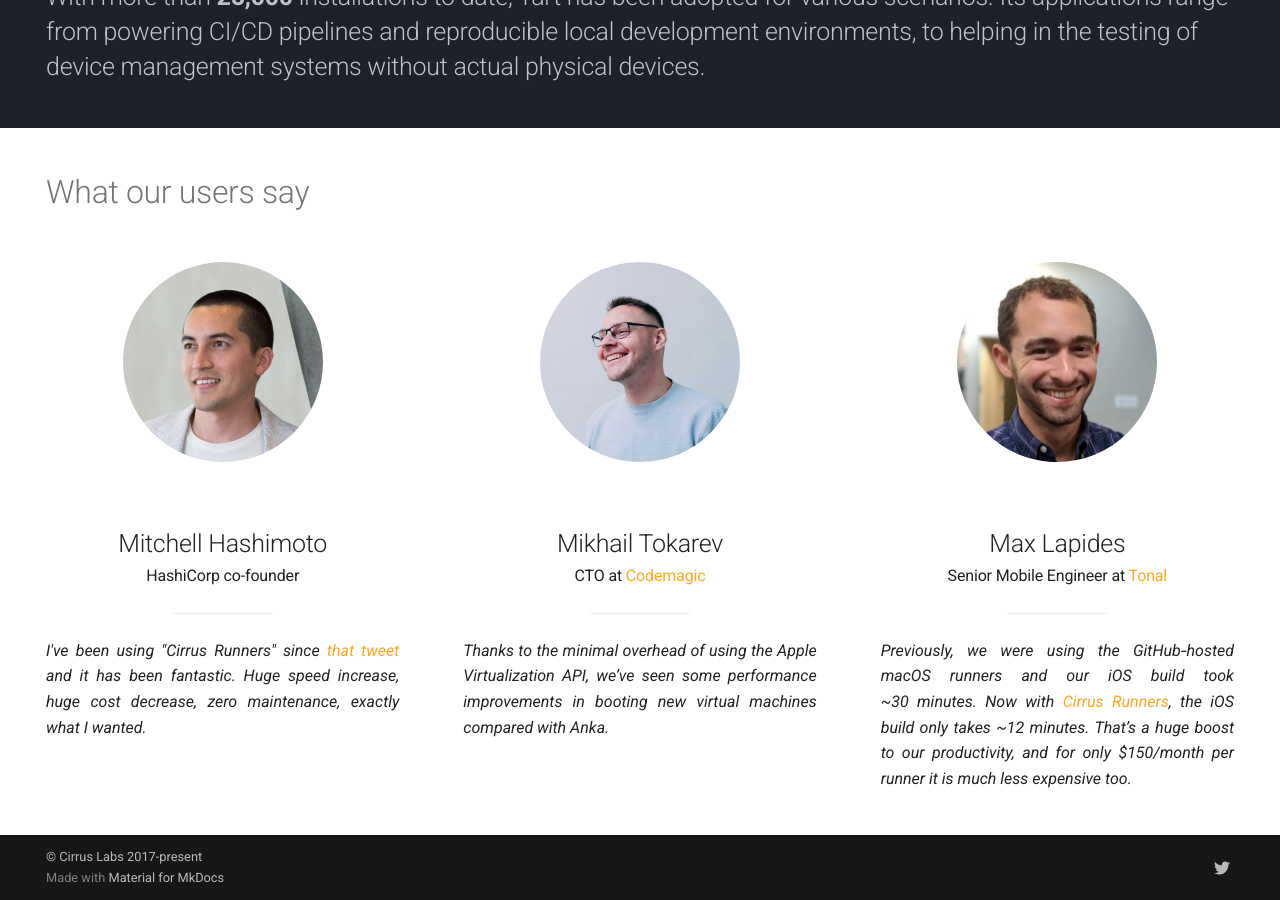
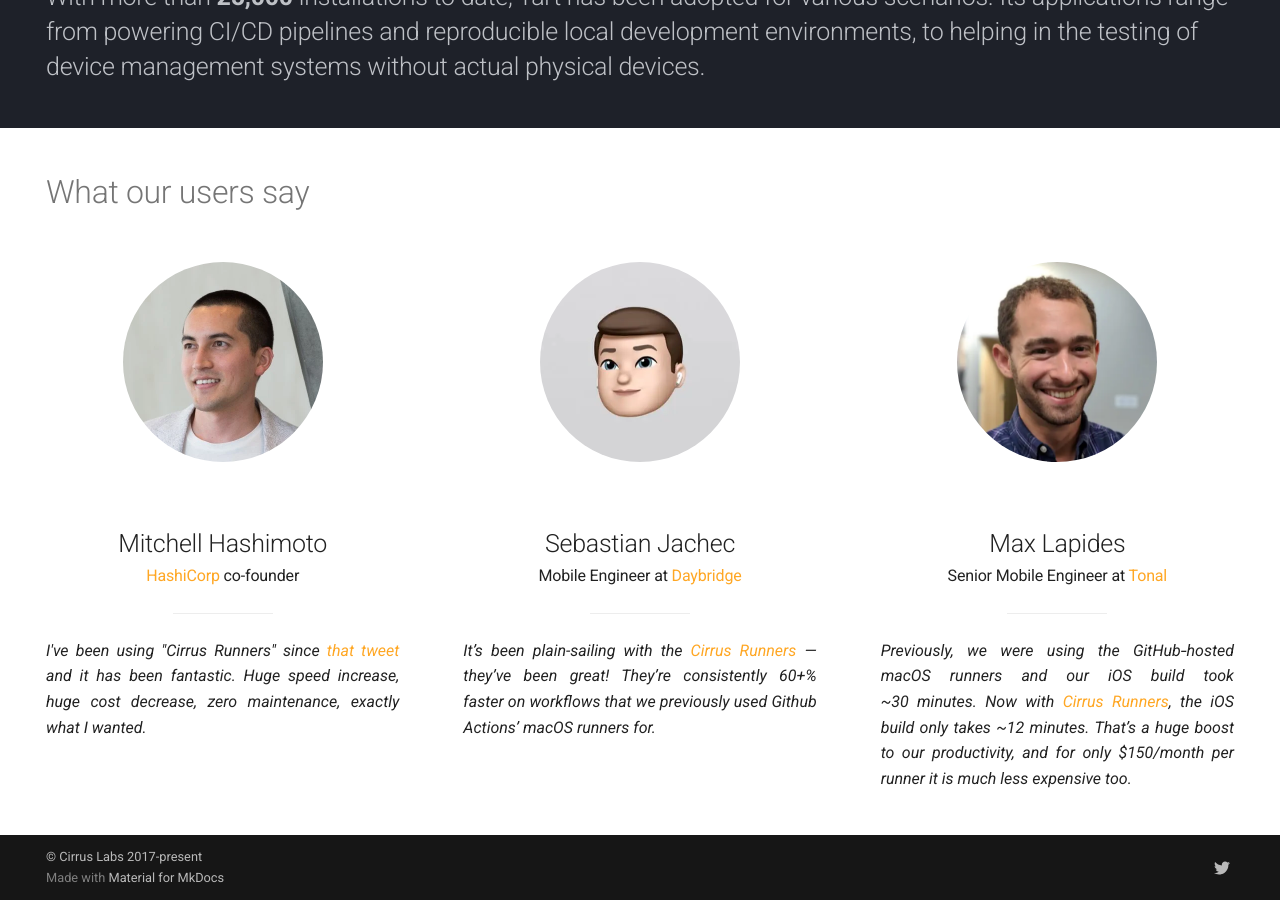
Before and after one commit to cirruslabs/tart, an MkDocs documentation site: the page built from docs/index.md, in a window 1280 px wide and 900 px high, scrolled down 1921 px. Built offline with MkDocs 1.6.1 and Material for MkDocs 9.7.7, drawn with Linux system fonts in a browser that asks for light colours; a script that is not in the unit is left out; plug-ins that fetch from the network failed and are left out; comment, search, counter and statistics services are not loaded; some of the changed text lies outside the part shown.

Commit message:
Some SEO optimizations
Removed Anka mentions and Codemagic/Testingbot since we don't know if they still use Tart.

```diff
--- a/docs/theme/overrides/home.html
+++ b/docs/theme/overrides/home.html
@@ -171,15 +171,10 @@
           <figcaption class="md-typeset">
             <h2>Seamless integration with your existing automations</h2>
             <p>
-              Tart powers several continuous integration systems including
-              <a href="/integrations/github-actions"
-              >on&#8209;demand GitHub Actions Runners</a
-              >
-              and
-              <a href="https://cirrus-ci.org/guide/macOS/" target="_blank"
-              >Cirrus&nbsp;CI</a
-              >. Double the performance of&nbsp;your macOS actions with
-              a&nbsp;couple lines of&nbsp;code.
+              Tart integrates with many continuous integration systems, including a dedicated
+              service of on-demand GitHub Actions Runners. With a single line change, you can cut your
+              CI/CD costs by up to <b>30 times</b> by using <a href="https://cirrus-runners.app/">Cirrus Runners</a>
+              to run your workflows.
             </p>
           </figcaption>
         </figure>
@@ -280,7 +275,7 @@
           <figcaption class="md-typeset">
             <h2>Mitchell Hashimoto</h2>
             <h3>
-              HashiCorp co-founder
+              <a href="https://www.hashicorp.com/" target="_blank">HashiCorp</a> co-founder
             </h3>
             <hr/>
             <cite>
@@ -291,25 +286,25 @@
         </figure>
         <figure class="mdx-users__testimonial">
           <img
-            src="assets/images/users/mikhail-tokarev.webp"
-            alt="Mikhail Tokarev"
+            src="assets/images/users/seb-jachec.webp"
+            alt="Sebastian Jachec"
             loading="lazy"
             width="200"
             height="200"
           />
           <figcaption class="md-typeset">
-            <h2>Mikhail Tokarev</h2>
+            <h2>Sebastian Jachec</h2>
             <h3>
-              CTO at
-              <a href="https://codemagic.io/start/" target="_blank"
-              >Codemagic</a
-              >
+              Mobile Engineer at
+              <a href="https://daybridge.com/" target="_blank">Daybridge</a>
             </h3>
             <hr/>
             <cite>
-              Thanks to the minimal overhead of using the Apple Virtualization
-              API, we’ve seen some performance improvements in booting new
-              virtual machines compared with Anka.
+              It&rsquo;s been plain-sailing with the
+              <a href="/integrations/github-actions">Cirrus Runners</a>&nbsp;&mdash;
+              they&rsquo;ve been great! They&rsquo;re consistently&nbsp;60+%
+              faster on&nbsp;workflows that we&nbsp;previously used Github
+              Actions&rsquo; macOS runners for.
             </cite>
           </figcaption>
         </figure>
```
Also changed, not shown: README.md (+2 -16 lines).
